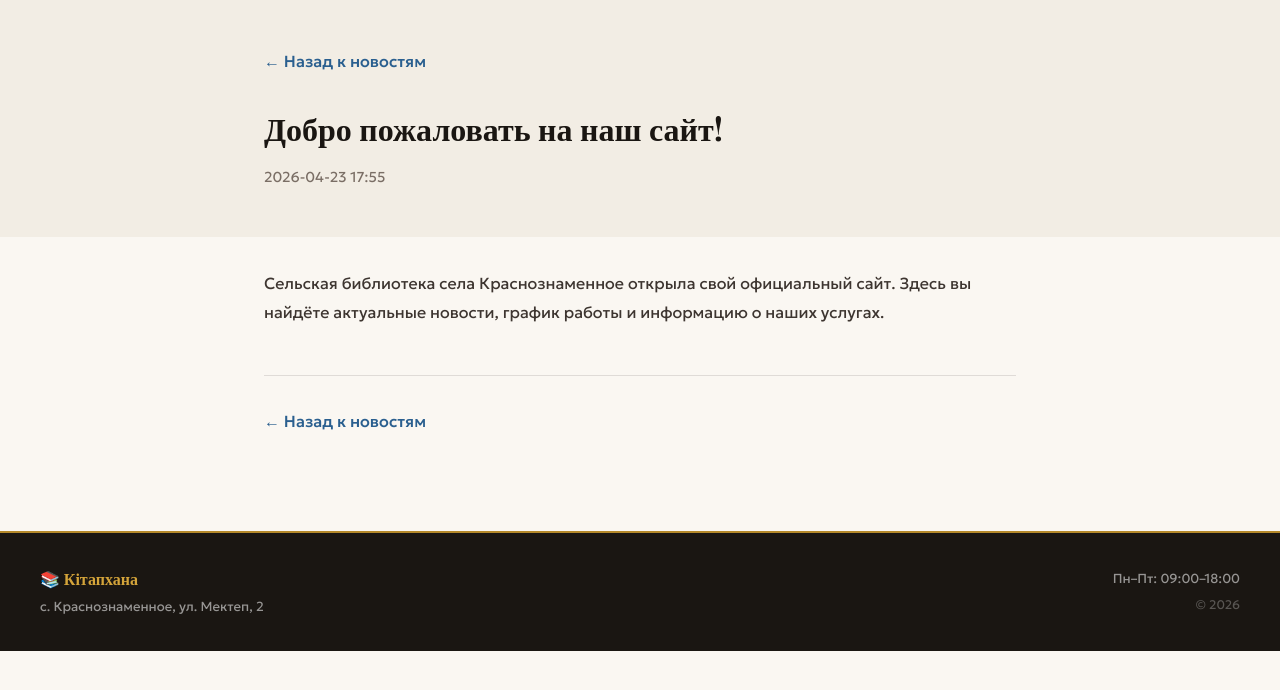
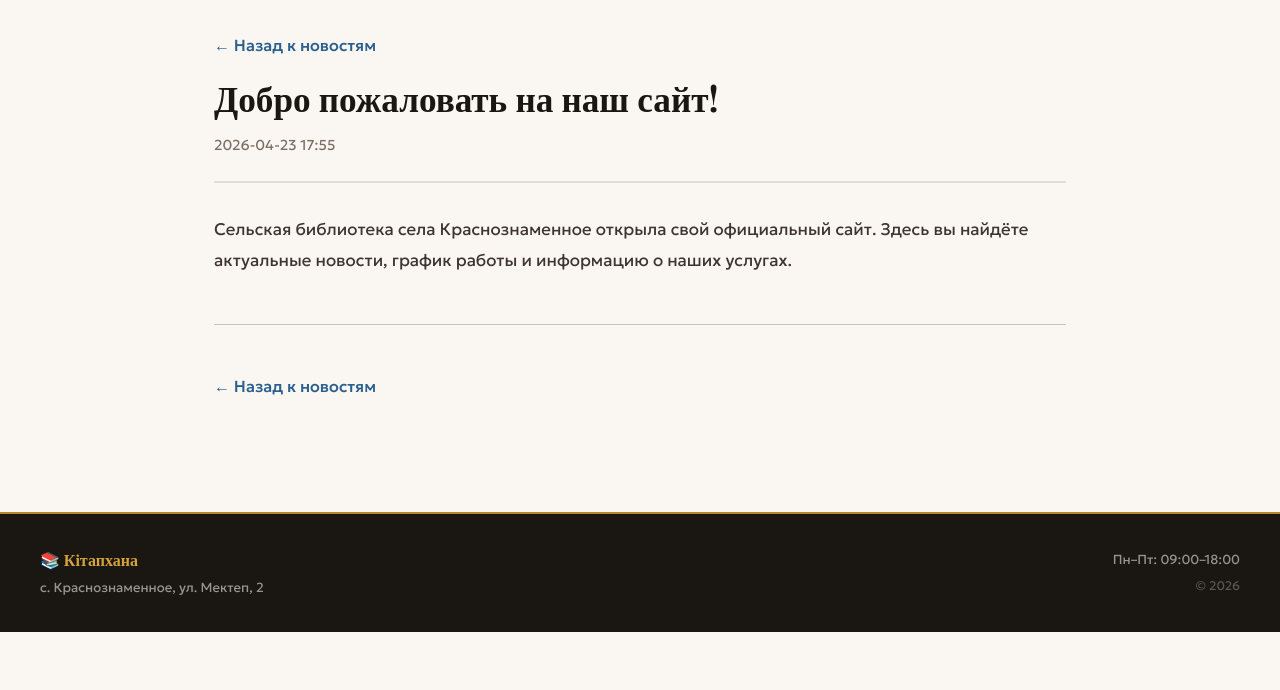
Before and after one commit to EduardoYa/krasnoznam-library, a Flask app: page /news/1 in a window 1280 px wide. Shown: the part 62-752 px from the top of the page. Run offline with Flask 3, Linux system fonts and the light colour scheme; data comes from the database, SQL or seed files in the repository; parts of the project's set-up code (start-up, migrations or seed data) failed here and were passed over.

Commit message:
Update news_detail.html

```diff
--- a/templates/news_detail.html
+++ b/templates/news_detail.html
@@ -3,76 +3,18 @@
 {% block content %}
 
 <style>
+.news-detail-container {
+  max-width: 900px;
+  margin: 0 auto;
+  padding: 2rem 1.5rem;
+}
+
 .news-detail-header {
-  background: var(--cream2);
-  padding: 3rem 1.5rem;
   margin-bottom: 2rem;
+  padding-bottom: 1.5rem;
+  border-bottom: 2px solid var(--border);
 }
-.news-detail-title {
-  font-family: 'Playfair Display', serif;
-  font-size: 2rem;
-  font-weight: 700;
-  color: var(--ink);
-  margin-bottom: 1rem;
-  line-height: 1.3;
-}
-.news-detail-meta {
-  color: var(--ink3);
-  font-size: .9rem;
-}
-.news-detail-body {
-  max-width: 800px;
-  margin: 0 auto;
-  padding: 0 1.5rem;
-}
-.news-detail-content {
-  font-size: 1rem;
-  line-height: 1.8;
-  color: var(--ink2);
-  margin-bottom: 3rem;
-}
-.media-gallery {
-  margin: 3rem 0;
-}
-.media-title {
-  font-size: 1.2rem;
-  font-weight: 600;
-  color: var(--ink);
-  margin-bottom: 1.5rem;
-}
-.images-grid {
-  display: grid;
-  grid-template-columns: repeat(auto-fill, minmax(250px, 1fr));
-  gap: 1.5rem;
-  margin-bottom: 2rem;
-}
-.image-item {
-  border-radius: 12px;
-  overflow: hidden;
-  background: var(--cream2);
-  aspect-ratio: 1;
-}
-.image-item img {
-  width: 100%;
-  height: 100%;
-  object-fit: cover;
-}
-.videos-grid {
-  display: grid;
-  grid-template-columns: repeat(auto-fill, minmax(300px, 1fr));
-  gap: 1.5rem;
-}
-.video-item {
-  border-radius: 12px;
-  overflow: hidden;
-  background: #000;
-  aspect-ratio: 16 / 9;
-}
-.video-item iframe {
-  width: 100%;
-  height: 100%;
-  border: none;
-}
+
 .back-link {
   display: inline-flex;
   align-items: center;
@@ -80,42 +22,126 @@
   color: var(--blue);
   font-weight: 500;
   transition: all .2s;
-  margin-bottom: 2rem;
+  margin-bottom: 1rem;
 }
+
 .back-link:hover {
   gap: 10px;
   color: var(--gold);
 }
+
+.news-detail-title {
+  font-family: 'Playfair Display', serif;
+  font-size: 2.2rem;
+  font-weight: 700;
+  color: var(--ink);
+  margin-bottom: 0.75rem;
+  line-height: 1.3;
+}
+
+.news-detail-meta {
+  color: var(--ink3);
+  font-size: .9rem;
+}
+
+.news-detail-content {
+  font-size: 1.05rem;
+  line-height: 1.8;
+  color: var(--ink2);
+  margin: 2rem 0;
+}
+
+/* ИЗОБРАЖЕНИЯ */
+.images-gallery {
+  margin: 3rem 0;
+}
+
+.images-grid {
+  display: grid;
+  grid-template-columns: repeat(auto-fit, minmax(300px, 1fr));
+  gap: 1.5rem;
+}
+
+.image-card {
+  border-radius: 12px;
+  overflow: hidden;
+  background: var(--cream2);
+  box-shadow: 0 2px 10px rgba(26,22,18,.08);
+  transition: all .3s;
+}
+
+.image-card:hover {
+  box-shadow: 0 6px 20px rgba(26,22,18,.12);
+  transform: translateY(-2px);
+}
+
+.image-card img {
+  width: 100%;
+  height: auto;
+  display: block;
+  max-height: 500px;
+  object-fit: cover;
+}
+
+/* ВИДЕО */
+.videos-gallery {
+  margin: 3rem 0;
+}
+
+.videos-grid {
+  display: grid;
+  grid-template-columns: repeat(auto-fit, minmax(320px, 1fr));
+  gap: 1.5rem;
+}
+
+.video-card {
+  border-radius: 12px;
+  overflow: hidden;
+  background: #000;
+  box-shadow: 0 2px 10px rgba(26,22,18,.08);
+}
+
+.video-card iframe,
+.video-card video {
+  width: 100%;
+  height: auto;
+  display: block;
+  aspect-ratio: 16 / 9;
+  border: none;
+}
+
+.video-card video {
+  max-height: 600px;
+}
+
+.divider {
+  margin: 3rem 0;
+  border: none;
+  border-top: 1px solid var(--border);
+}
 </style>
 
-<div class="news-detail-header">
-  <div class="news-detail-body">
+<div class="news-detail-container">
+  <!-- ЗАГОЛОВОК -->
+  <div class="news-detail-header">
     <a href="/news" class="back-link">← Назад к новостям</a>
     <h1 class="news-detail-title">{{ item.title_ru }}</h1>
     <div class="news-detail-meta">{{ item.created_at }}</div>
   </div>
-</div>
 
-<div class="news-detail-body">
-  <!-- ОСНОВНОЙ ТЕКСТ -->
-  <div class="news-detail-content">
-    {{ item.body_ru | safe }}
-  </div>
-
-  <!-- ИЗОБРАЖЕНИЯ -->
+  <!-- ИЗОБРАЖЕНИЯ (СВЕРХУ) -->
   {% set images_json = item.images %}
   {% if images_json %}
     {% set images_list = images_json | fromjson %}
     {% if images_list and images_list|length > 0 %}
-    <div class="media-gallery">
-      <h2 class="media-title">🖼️ Изображения</h2>
+    <div class="images-gallery">
       <div class="images-grid">
         {% for img in images_list %}
-        <div class="image-item">
+        <div class="image-card">
           {% if img.type == 'upload' %}
-            <img src="/upload/{{ img.url }}" alt="Изображение">
+            <img src="/upload/{{ img.url }}" alt="Изображение" loading="lazy">
           {% else %}
-            <img src="{{ img.url }}" alt="Изображение">
+            <img src="{{ img.url }}" alt="Изображение" loading="lazy">
           {% endif %}
         </div>
         {% endfor %}
@@ -157,9 +217,8 @@
     {% endif %}
   {% endif %}
 
-  <div style="margin-top: 3rem; padding-top: 2rem; border-top: 1px solid var(--border)">
-    <a href="/news" class="back-link">← Назад к новостям</a>
-  </div>
+  <hr class="divider">
+  <a href="/news" class="back-link">← Назад к новостям</a>
 </div>
 
 {% endblock %}
```
Also changed, not shown: other parts of templates/news_detail.html (+48 -14 lines).
